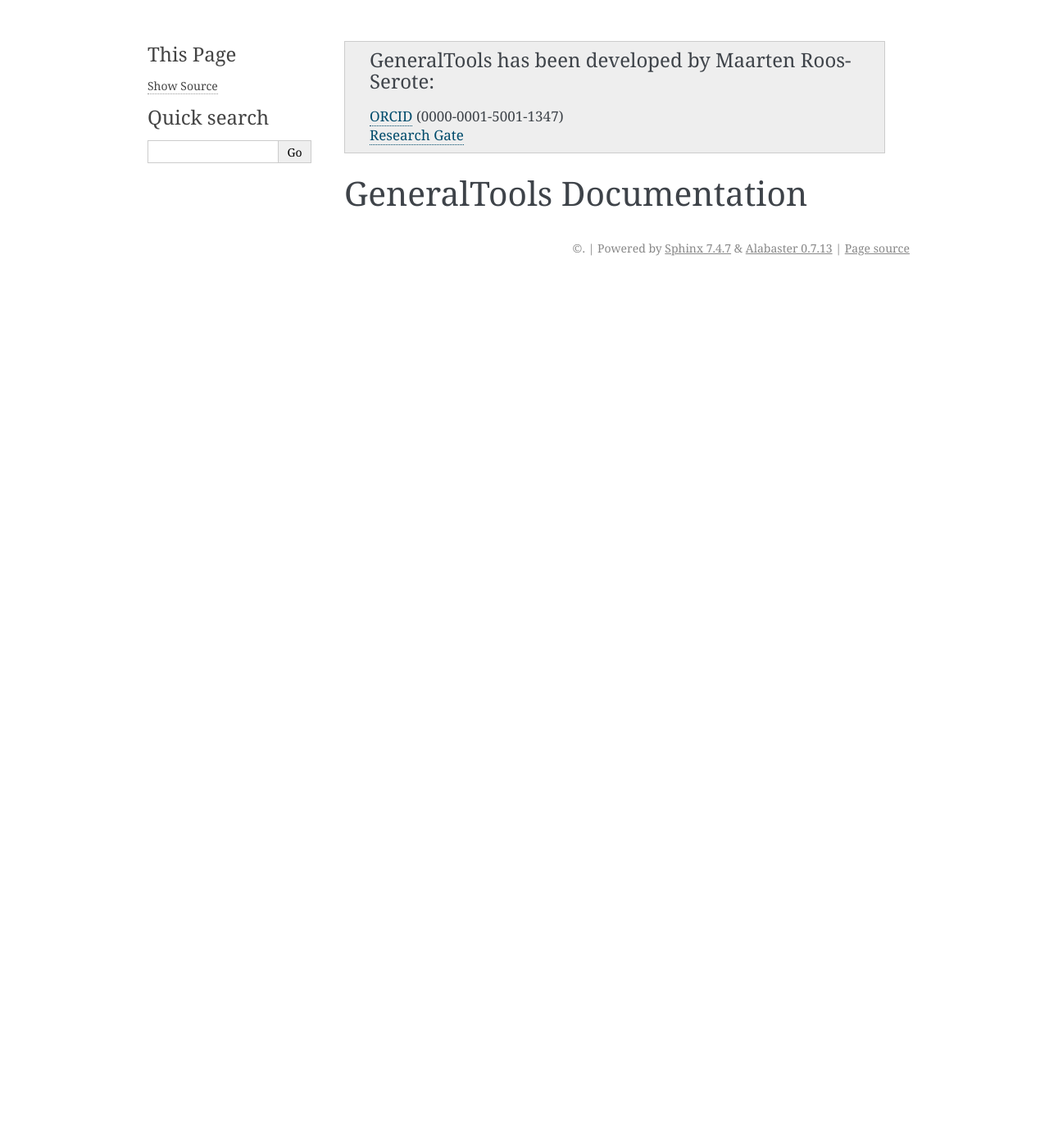
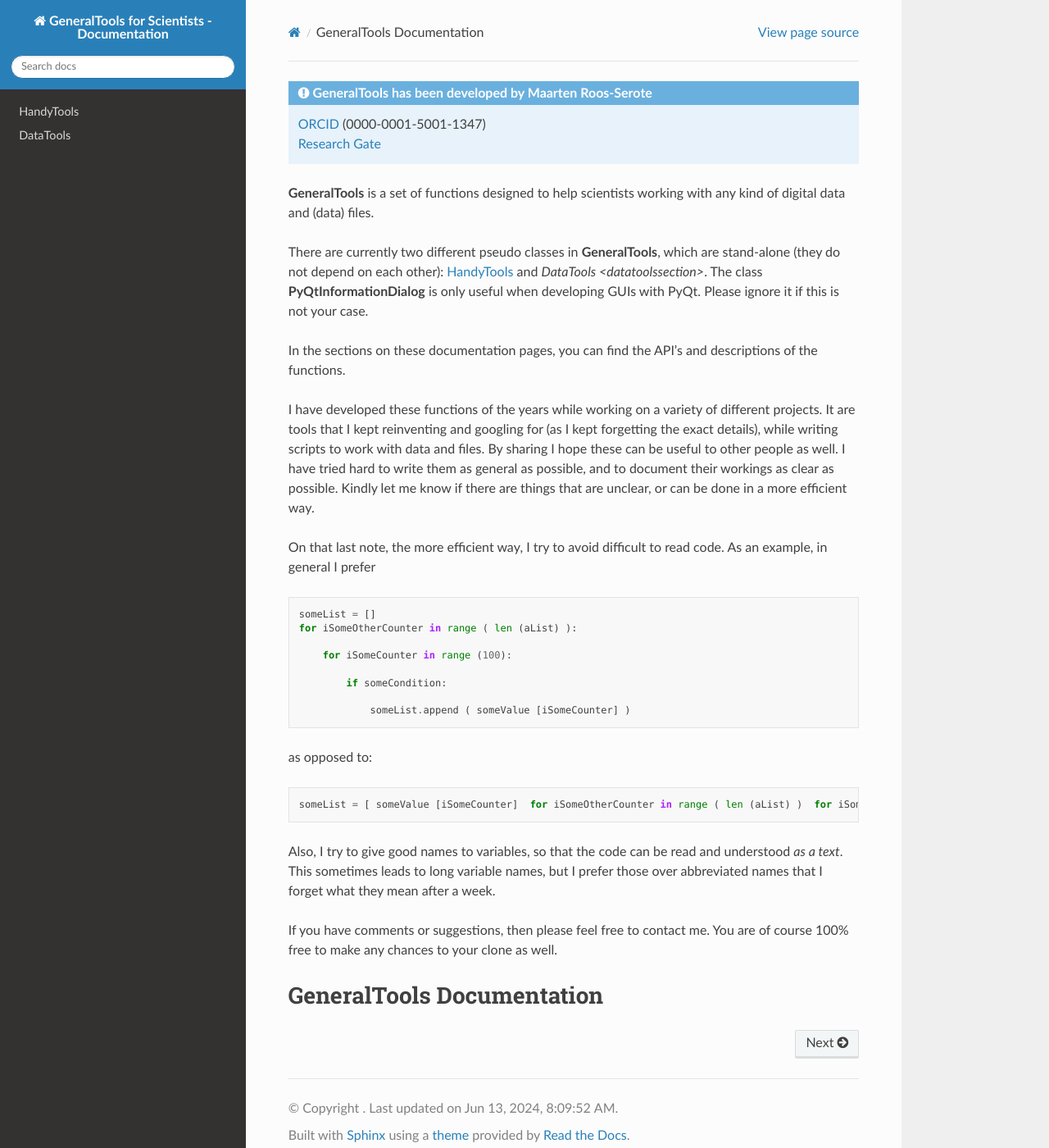
Before and after one commit to PleaseStateTheNatureOfYourInquiry/GeneralTools, a Sphinx documentation site: the page built from docs/index.rst, in a window 1280 px wide and 1400 px high. Shown: the whole window at 82% size. Built offline with Sphinx 7.4.7 and the Read the Docs theme 2.0.0, drawn with Linux system fonts in a browser that asks for light colours.

Commit message:
docs update

```diff
--- a/docs/conf.py
+++ b/docs/conf.py
@@ -17,7 +17,7 @@
 
 # -- Project information -----------------------------------------------------
 
-project = 'GeneralTools Documentation'
+project = 'GeneralTools for Scientists - Documentation'
 author = 'Maarten Roos-Serote'
 
 # The full version, including alpha/beta/rc tags
@@ -32,16 +32,9 @@ release = '1.0'
 
 
 
-# COMMENTAAR MAARTEN: met onderstaande 'boolean' variabelen kan je de automatische nummering van
-#  figuren en tabellen aan (True) of uit (False) zetten.
-#  Een 'boolean' variabele werkt precies als een schakelaartje, denk aan een lichtschakelaar bijvoorbeeld: het staan aan (True of 1) of uit (False of 0).
-#  Ik heb het nu even uit gezet. Is dit handig/mooier??
-
-# In een Python script, wat dit bestand 'conf.py' is (daarom heeft het ook de uitgang .py), moet commentaar worden voorafgegaan door een #-teken.
-#  Dat is dus anders dan in een .rst bestand!
-
-# numfig = False
-# numtab = False
+# Automatic numbering of figures and tables.
+numfig = False
+numtab = False
 
 
 # -- Options for HTML output -------------------------------------------------
@@ -49,16 +42,16 @@ release = '1.0'
 # The theme to use for HTML and HTML Help pages.  See the documentation for
 # a list of builtin themes.
 #
-# html_theme = 'sphinx_rtd_theme'
-# html_theme_options = {
-#     "stickysidebar": "true",
-#     "description": "The reference documentation for all EMC-EFO software."
-# }
+html_theme = 'sphinx_rtd_theme'
+html_theme_options = {
+    "stickysidebar": "true",
+    "description": "General Tools for Scientitsts"
+}
 
 # Add any paths that contain custom static files (such as style sheets) here,
 # relative to this directory. They are copied after the builtin static files,
 # so a file named "default.css" will overwrite the builtin "default.css".
-# html_static_path = ['_static']
+html_static_path = ['_static']
 
 # I added this based on the entry of 4 August 2022 in https://github.com/readthedocs/sphinx_rtd_theme/issues/301
 # The issue was that the sphinx_rtd_theme has a bug of placing the equation numbers above te equations, and not to the right of them.
--- a/docs/datatools.rst
+++ b/docs/datatools.rst
@@ -1,5 +1,8 @@
+
+.. _datatoolssection:
+
 DataTools
-=====================
+=========
 
 
 | :py:meth:`~.getSegmentSpecsFromDataValues`
--- a/docs/handytools.rst
+++ b/docs/handytools.rst
@@ -1,5 +1,8 @@
+
+.. _handytoolssection:
+
 HandyTools
-=====================
+==========
 
 
 | :py:meth:`~.getFilesInDirectoryTree`
--- a/docs/index.rst
+++ b/docs/index.rst
@@ -4,6 +4,48 @@
 
     | `ORCID <https://orcid.org/my-orcid?orcid=0000-0001-5001-1347>`_ (0000-0001-5001-1347)
     | `Research Gate <https://www.researchgate.net/profile/Maarten-Roos-Serote>`_
+
+
+**GeneralTools** is a set of functions designed to help scientists working with any kind of digital data and (data) files.
+
+There are currently two different pseudo classes in **GeneralTools**, which are stand-alone (they do not depend on each other): :ref:`HandyTools <handytoolssection>` and `DataTools <datatoolssection>`.
+The class **PyQtInformationDialog**  is only useful when developing GUIs with PyQt. Please ignore it if this is not your case.
+
+In the sections on these documentation pages, you can find the API's and descriptions of the functions.
+
+
+I have developed these functions of the years while working on a variety of different projects.
+It are tools that I kept reinventing and googling for (as I kept forgetting the exact details), while writing scripts to work with data and files.
+By sharing I hope these can be useful to other people as well.
+I have tried hard to write them as general as possible, and to document their workings as clear as possible.
+Kindly let me know if there are things that are unclear, or can be done in a more efficient way.
+
+On that last note, the more efficient way, I try to avoid difficult to read code.
+As an example, in general I prefer
+
+.. code-block:: Python
+
+    someList = []
+    for iSomeOtherCounter in range ( len (aList) ):
+
+        for iSomeCounter in range (100):
+
+            if someCondition:
+
+                someList.append ( someValue [iSomeCounter] )
+
+as opposed to:
+
+.. code-block:: Python
+
+    someList = [ someValue [iSomeCounter]  for iSomeOtherCounter in range ( len (aList) )  for iSomeCounter in range (100)  if someCondition  ]
+
+
+Also, I try to give good names to variables, so that the code can be read and understood *as a text*.
+This sometimes leads to long variable names, but I prefer those over abbreviated names that I forget what they mean after a week.
+
+If you have comments or suggestions, then please feel free to contact me. You are of course 100% free to make any chances to your clone as well.
+
 
 
 GeneralTools Documentation
--- /dev/null
+++ b/docs/requirements.txt
@@ -0,0 +1 @@
+sphinx_rtd_theme
```
Also changed, not shown: README.md (+7 -3 lines), docs/_static/css/custom.css (added, +7 -0 lines), .readthedocs.yaml.
